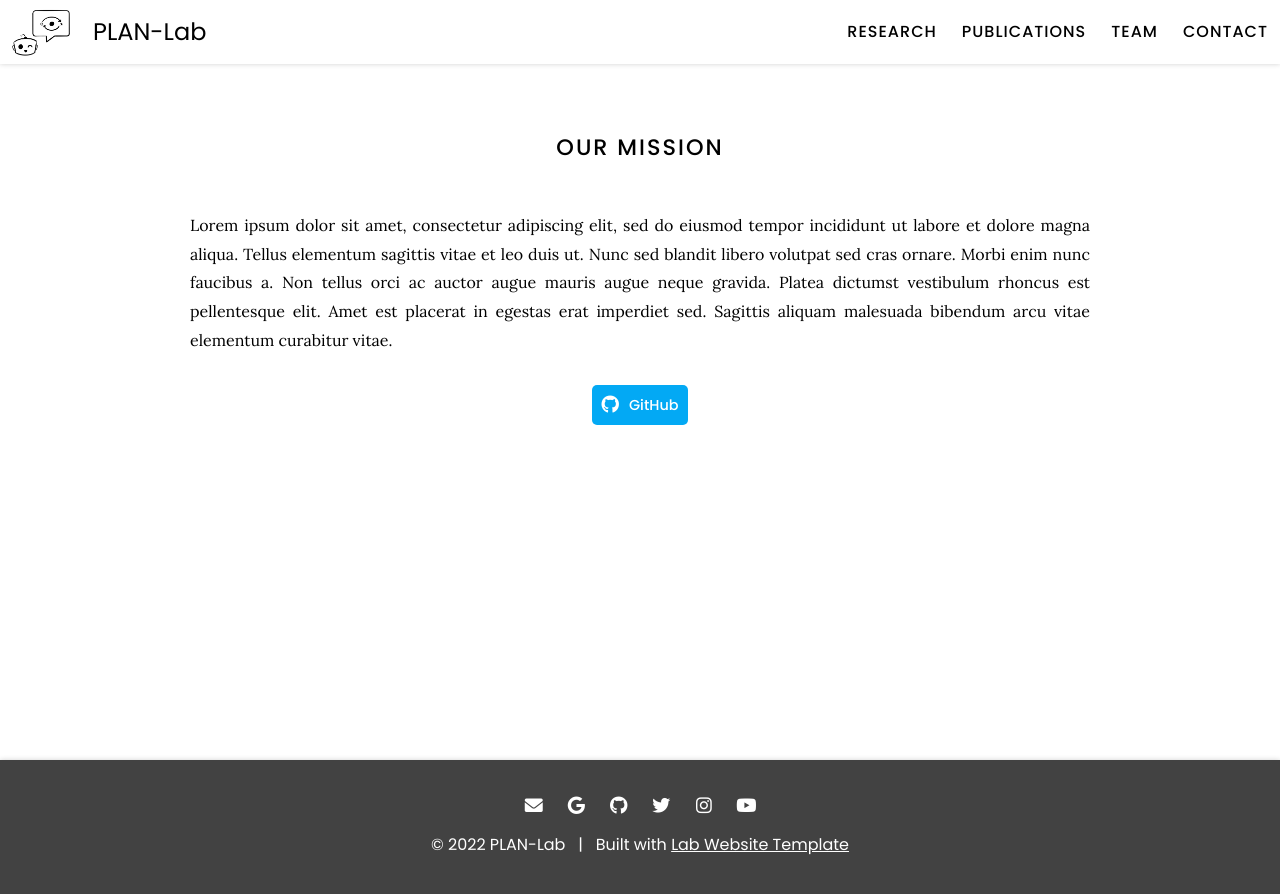
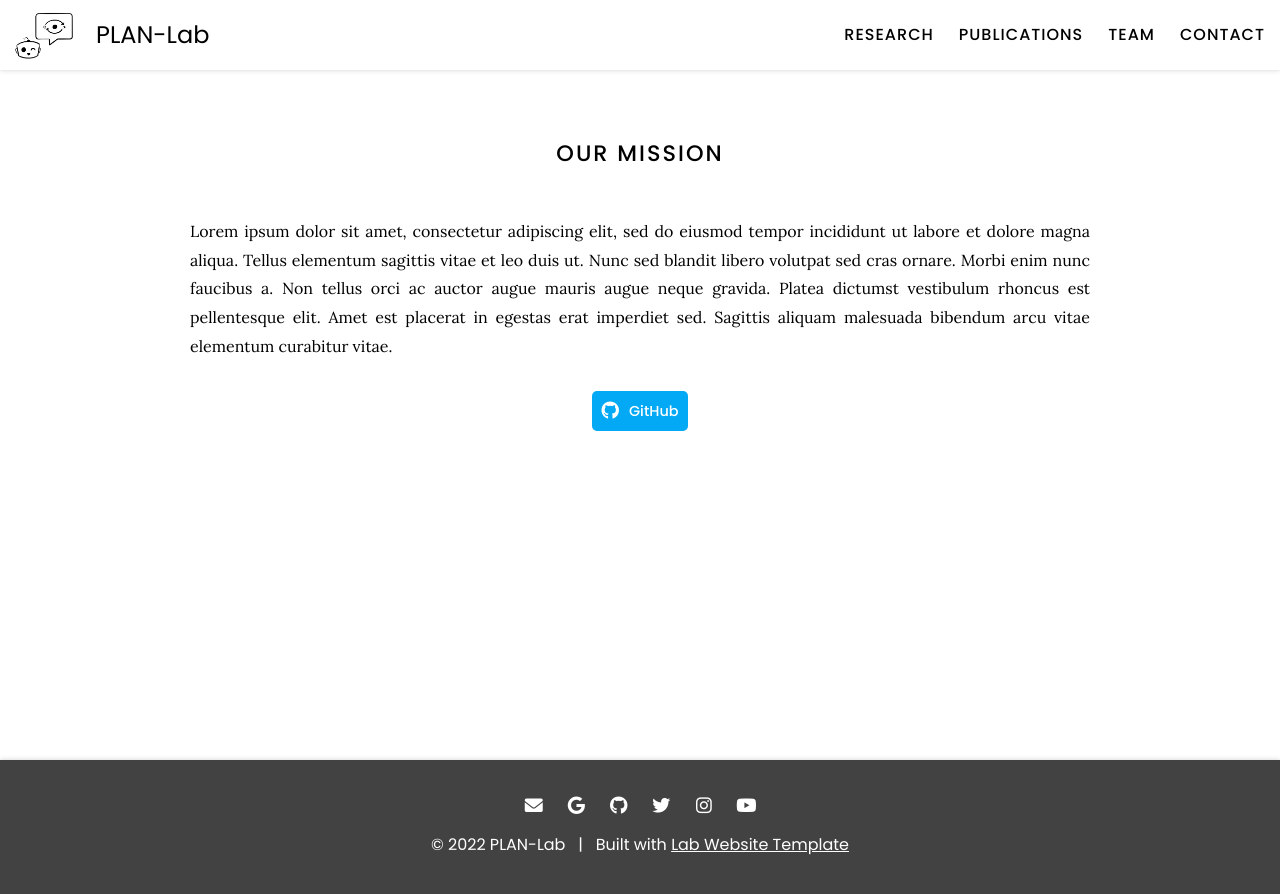
Before and after one commit to XiaonaZhou/plan-lab.github.io, a Jekyll site: the page built from index.md, in a window 1280 px wide. Shown: the top 894 px of the page. Built offline with Jekyll 4.4.1, drawn with Linux system fonts in a browser that asks for light colours.

Commit message:
Update header.scss

```diff
--- a/css/header.scss
+++ b/css/header.scss
@@ -11,7 +11,7 @@ header {
   align-items: center;
   flex-wrap: wrap;
   gap: 20px;
-  padding: 7px;
+  padding: 10px;
   color: $black;
   background: #ffffff;
   box-shadow: $shadow;
```
